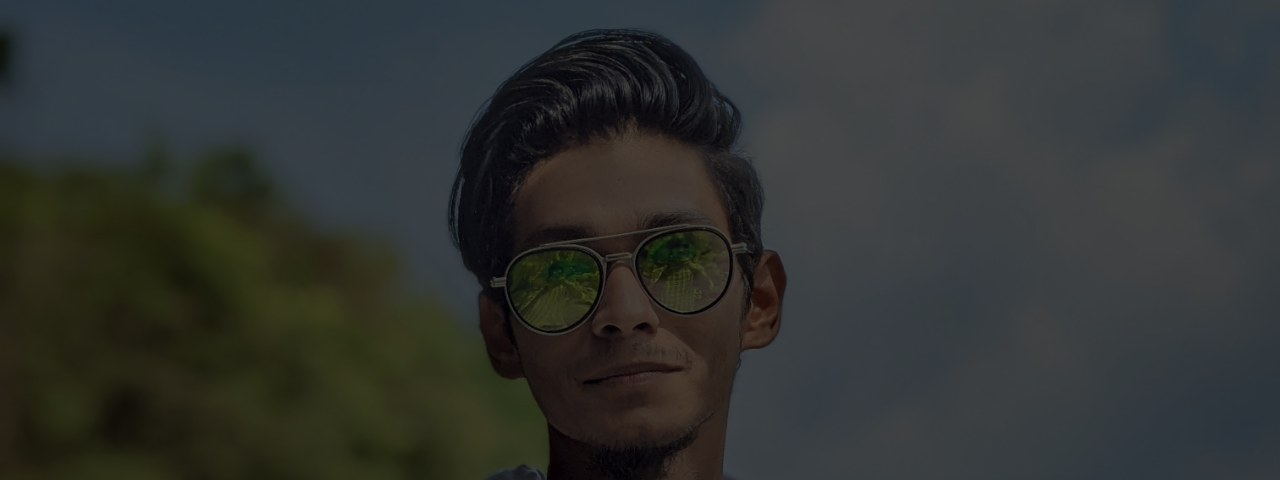
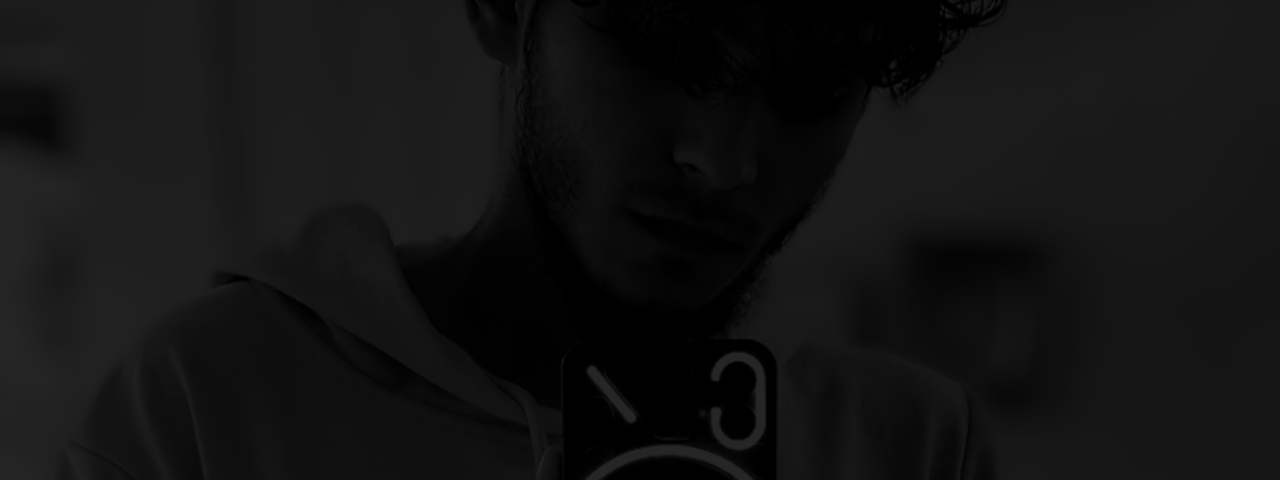
Before and after one commit to UnwantedCreations/arun.github.io, a plain HTML site: page index.html in a window 1280 px wide. Shown: the top 480 px of the page. Drawn offline with nearby package versions, Linux system fonts and the light colour scheme.

Commit message:
Update style.css

```diff
--- a/assets/css/style.css
+++ b/assets/css/style.css
@@ -241,7 +241,7 @@ h1, h2, h3, h4, h5, h6 {
 #hero {
   width: 100%;
   height: 100vh;
-  background: url("../img/hero-bg.jpg") center center no-repeat;
+  background: url("../img/hero-bg2.png") center center no-repeat;
   background-size: cover;
   position: relative;
 }
```
